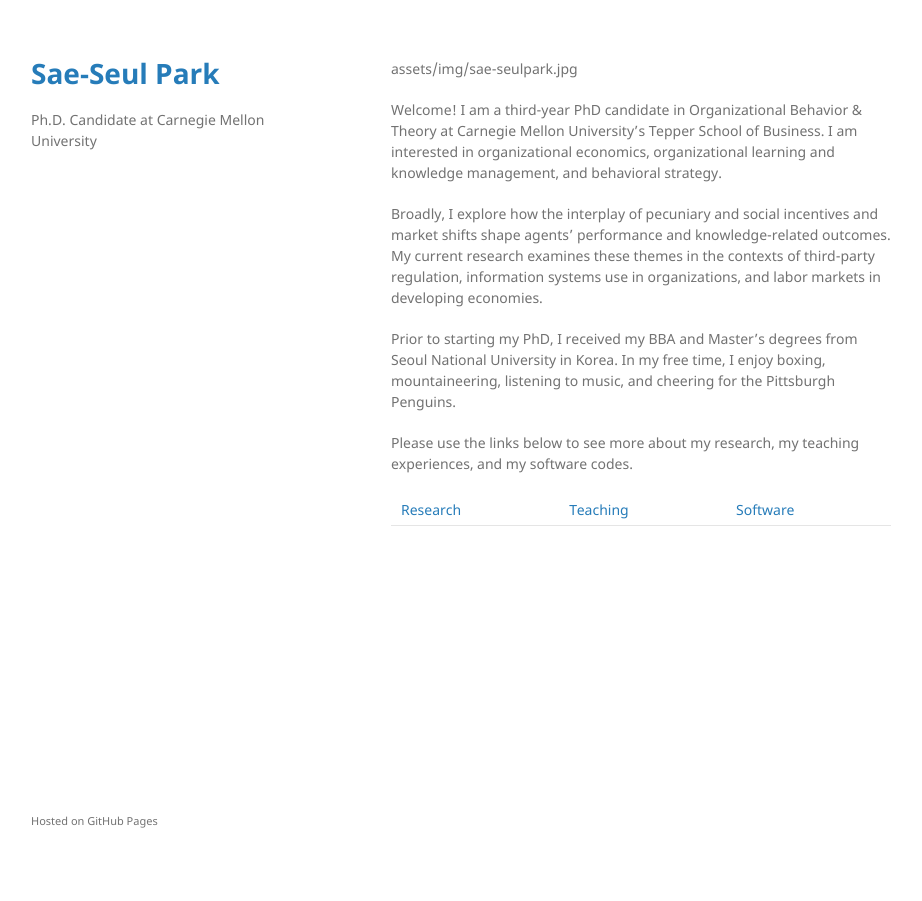
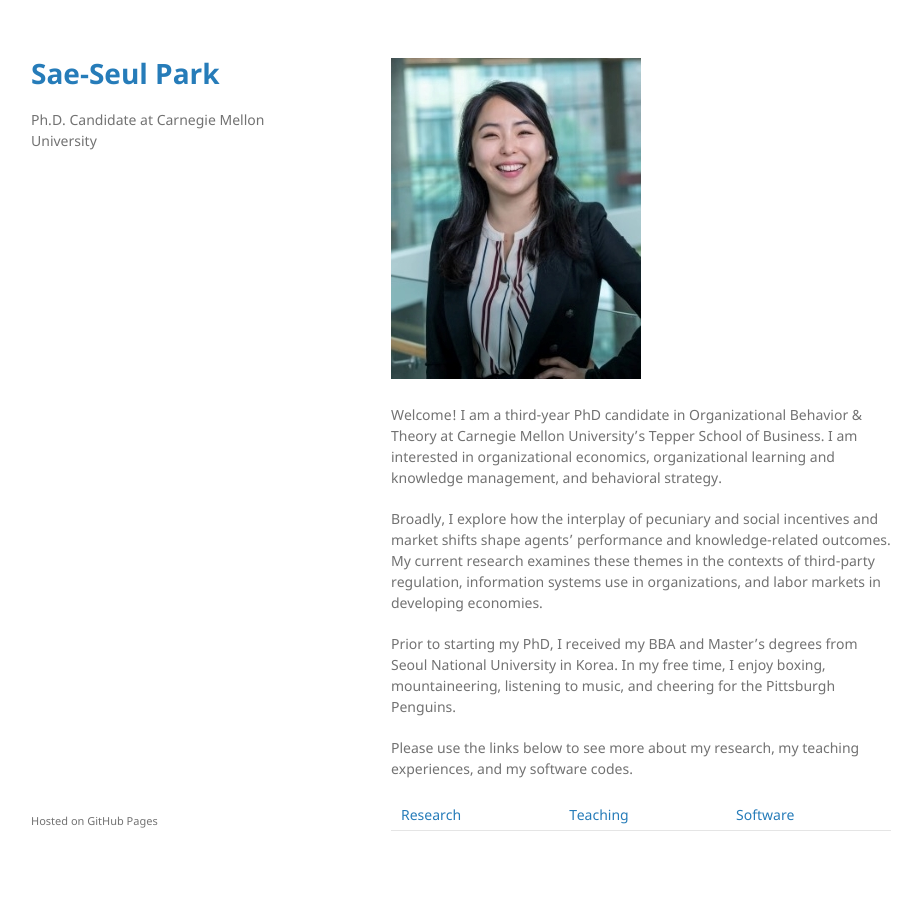
Before and after one commit to saepark/saepark.github.io, a Jekyll site: the page built from index.md, in a window 1280 px wide. Shown: the whole page, without its empty margins (179-1101 px from the left). Built offline with Jekyll 4.4.1, drawn with Linux system fonts in a browser that asks for light colours; our own code applies the rules of GitHub Pages for plain Markdown files.

Commit message:
Update index.md

```diff
--- a/index.md
+++ b/index.md
@@ -1,4 +1,4 @@
-assets/img/sae-seulpark.jpg
+![Sae-Seul Park](https://saepark.github.io/assets/img/sae-seulpark.jpg)
 
 Welcome! I am a third-year PhD candidate in Organizational Behavior & Theory at Carnegie Mellon University's Tepper School of Business. I am interested in organizational economics, organizational learning and knowledge management, and behavioral strategy.
 
```
